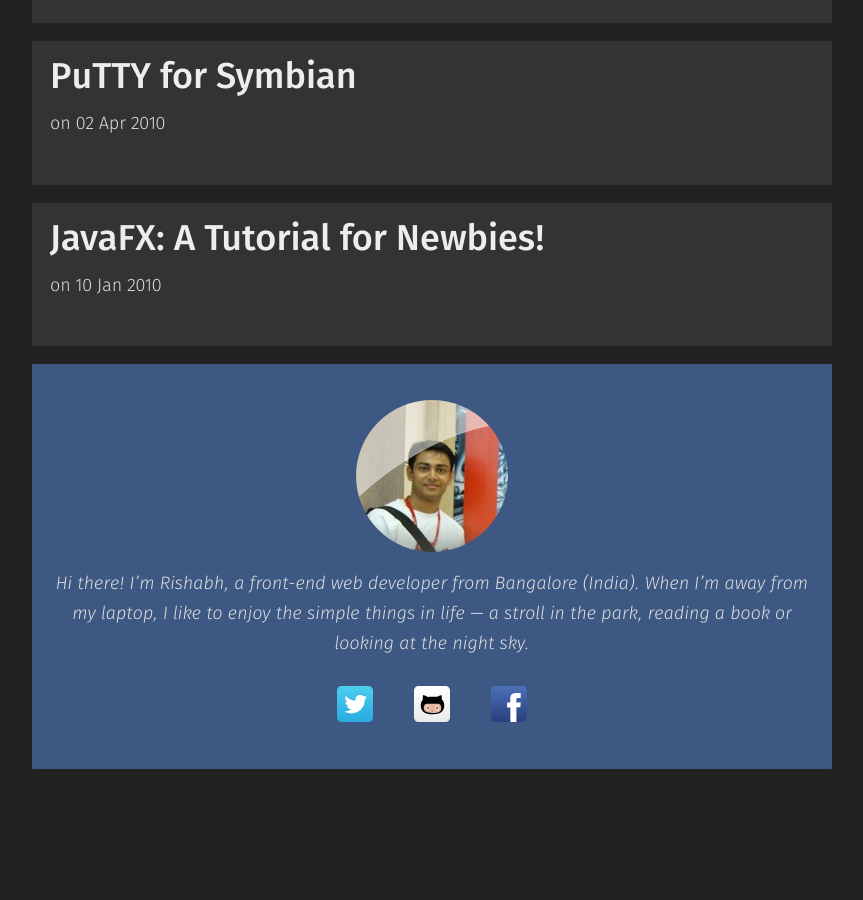
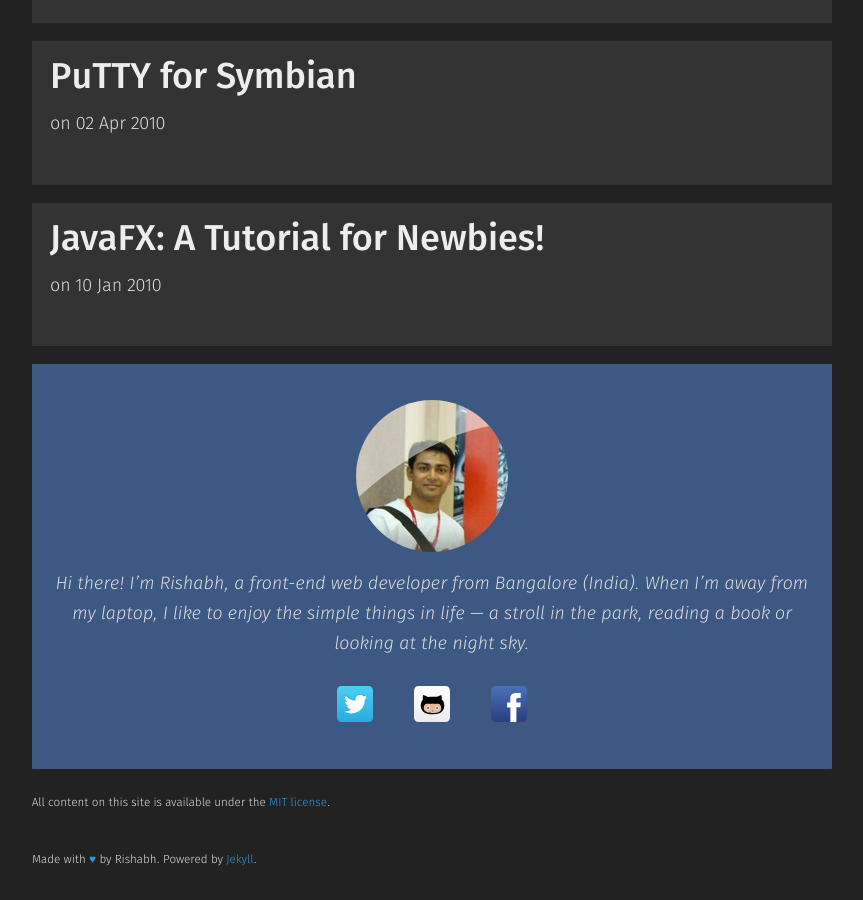
Before and after one commit to rishabh-ink/rishabhsrao.github.io, a Jekyll site: the page built from index.html, in a window 1280 px wide and 900 px high, scrolled down 6446 px. Shown: the whole window, without its empty margins (208-1071 px from the left). Built offline with Jekyll 4.4.1, drawn with Linux system fonts in a browser that asks for light colours; Markdown is read by kramdown in place of the engine named in the settings; before the commit the page ends 7233 px from its top, so only the background shows below that.

```diff
--- a/_includes/footer.html
+++ b/_includes/footer.html
@@ -1,4 +1,5 @@
-<footer class="banner">
+<footer>
+  <div class="banner">
     <div class="profile  profile__picture"></div>
     <div class="profile  profile__description">
       <p>{{ site.description }}</p>
@@ -14,6 +15,10 @@
         <li class="menu__item  social__menu__item  social__menu__item--facebook">
           <a href="https://facebook.com/rishabhsrao" title="facebook.com/rishabhsrao">Facebook</a>
         </li>
-    </ul>
-  </div>
-</footer> <!-- /.banner -->
+      </ul> <!-- /.social__menu -->
+    </div> <!-- /.profile.profile__social -->
+  </div> <!-- /.banner -->
+
+  <p class="banner__fine-print  banner__license"><small>All content on this site is available under the <a href="/license.md" title="Massachusetts Institute of Technology">MIT license</a>.</small></p>
+  <p class="banner__fine-print  banner__attribution"><small>Made with <a href="/humans.txt">&hearts;</a> by Rishabh. Powered by <a href="http://jekyllrb.com" target="_blank">Jekyll</a>.</small></p>
+</footer>
```
Lines whose indentation alone changed are shown as unchanged.
